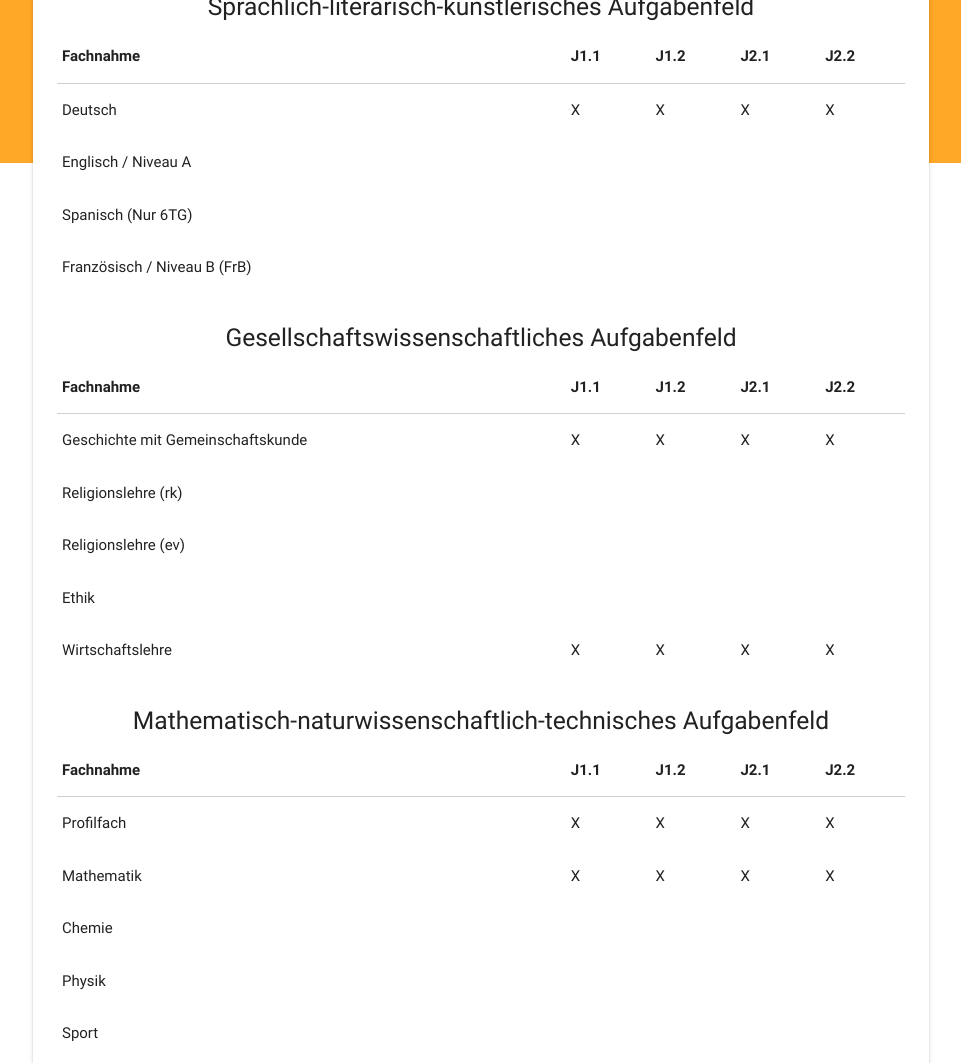
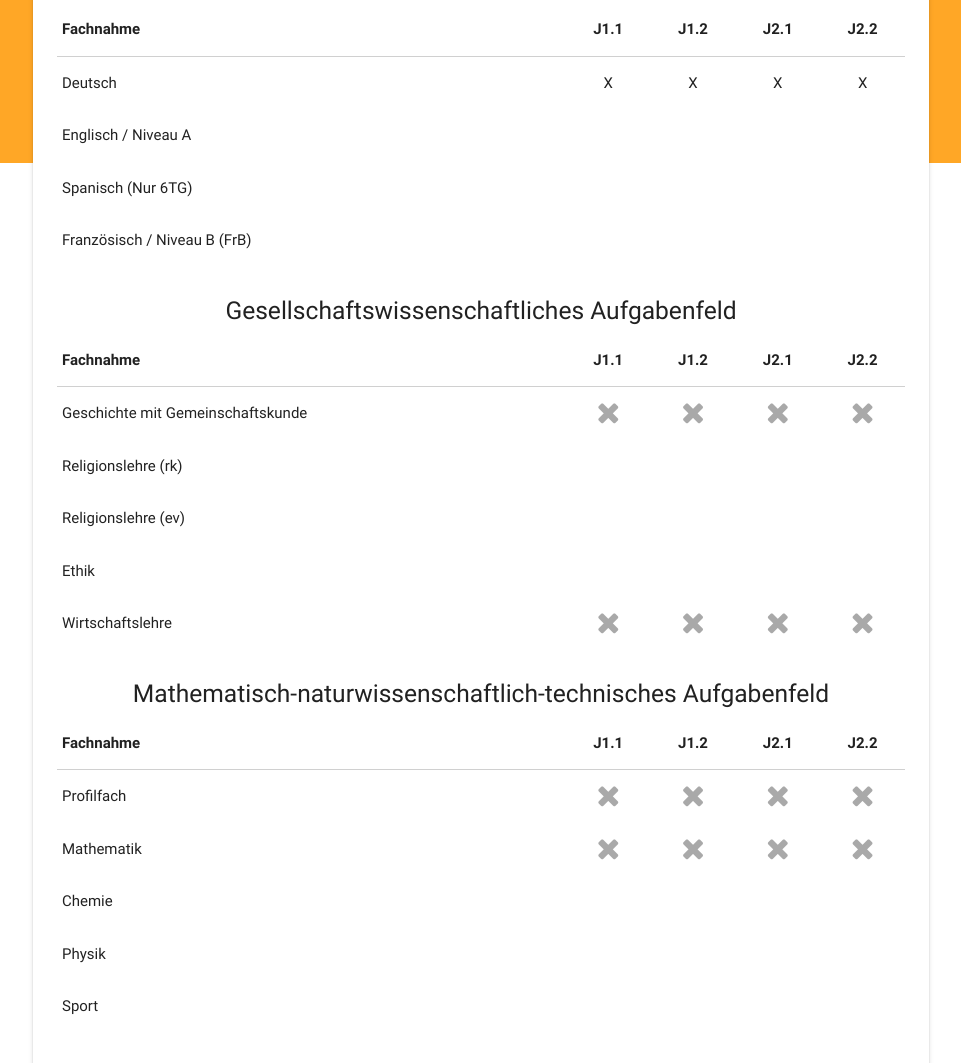
Before and after one commit to BitPhinix/Oberstufen-Modul, a plain HTML site: page course-selection.html in a window 1280 px wide. Shown: the part 437-1500 px from the top of the page, without its empty margins (159-1120 px from the left). Drawn offline with Linux system fonts and the light colour scheme.

Commit message:
Some fixes / styling

```diff
--- a/certificate-input.html
+++ b/certificate-input.html
@@ -2,7 +2,7 @@
 <html lang="en">
 <head>
     <meta http-equiv="Content-Type" content="text/html; charset=UTF-8"/>
-    <meta name="viewport" content="width=device-width, initial-scale=1">
+    <meta name="viewport" content="width=435, user-scalable=yes">
     <title>Oberstufen-Modul</title>
     <link rel="shortcut icon" href="favicon.ico" type="image/x-icon" />
     <link rel="prefetch" href="abitur-selection.html">
@@ -27,7 +27,7 @@
         <div class="card-panel">
             <h1 class="header center orange-text cert-title"\>Zeugnis J1.1</h1>
             <div class="row center">
-                <h5 class="header col s12 light">Trage hier deine Noten ein. Deine Eingaben können später nicht mehr geändert werden!</h5>
+                <h5 class="header col s12 light">Trage hier deine Noten ein.</h5>
             </div>
             <br>
             <h5 class="center">Sprachlich-literarisch-künstlerisches Aufgabenfeld</h5>
--- a/course-selection.html
+++ b/course-selection.html
@@ -2,7 +2,7 @@
 <html lang="en">
 <head>
     <meta http-equiv="Content-Type" content="text/html; charset=UTF-8"/>
-    <meta name="viewport" content="width=device-width, initial-scale=1">
+    <meta name="viewport" content="width=435, user-scalable=yes">
     <title>Oberstufen-Modul</title>
     <link rel="shortcut icon" href="favicon.ico" type="image/x-icon" />
     <link rel="prefetch" href="certificate-input.html">
@@ -24,10 +24,10 @@
     </div>
     <div class="orange bg lighten-1"></div>
     <div id="body" class="container table-container animsition">
-        <div class="card-panel">
+        <div id="course-selection-panel" class="card-panel">
             <h1 class="header center orange-text">Kurswahl TG-Oberstufe</h1>
             <div class="row center">
-                <h5 class="header col s12 light">Trage hier deine Kurswahlen ein. Deine Eingaben können später nicht mehr geändert werden!</h5>
+                <h5 class="header col s12 light">Trage hier deine Kurswahlen ein.</h5>
             </div>
             <br>
             <h5 class="center">Sprachlich-literarisch-künstlerisches Aufgabenfeld</h5>
@@ -85,10 +85,10 @@
                 <tbody class="clickTable" table-name="AF2">
                 <tr class="static" item-name="GGK">
                     <td>Geschichte mit Gemeinschaftskunde</td>
-                    <td>X</td>
-                    <td>X</td>
-                    <td>X</td>
-                    <td>X</td>
+                    <td><i class='fa fa-times fa-2x'></i></td>
+                    <td><i class='fa fa-times fa-2x'></i></td>
+                    <td><i class='fa fa-times fa-2x'></i></td>
+                    <td><i class='fa fa-times fa-2x'></i></td>
                 </tr>
                 <tr table-group="2" item-name="RK">
                     <td>Religionslehre (rk)</td>
@@ -113,10 +113,10 @@
                 </tr>
                 <tr class="static" item-name="W">
                     <td>Wirtschaftslehre</td>
-                    <td>X</td>
-                    <td>X</td>
-                    <td>X</td>
-                    <td>X</td>
+                    <td><i class='fa fa-times fa-2x'></i></td>
+                    <td><i class='fa fa-times fa-2x'></i></td>
+                    <td><i class='fa fa-times fa-2x'></i></td>
+                    <td><i class='fa fa-times fa-2x'></i></td>
                 </tr>
             </table>
             <h5 class="center">Mathematisch-naturwissenschaftlich-technisches Aufgabenfeld</h5>
@@ -133,17 +133,17 @@
                 <tbody class="clickTable" table-name="AF3">
                 <tr class="static" item-name="PF">
                     <td>Profilfach</td>
-                    <td>X</td>
-                    <td>X</td>
-                    <td>X</td>
-                    <td>X</td>
+                    <td><i class='fa fa-times fa-2x'></i></td>
+                    <td><i class='fa fa-times fa-2x'></i></td>
+                    <td><i class='fa fa-times fa-2x'></i></td>
+                    <td><i class='fa fa-times fa-2x'></i></td>
                 </tr>
                 <tr class="static" item-name="M">
                     <td>Mathematik</td>
-                    <td>X</td>
-                    <td>X</td>
-                    <td>X</td>
-                    <td>X</td>
+                    <td><i class='fa fa-times fa-2x'></i></td>
+                    <td><i class='fa fa-times fa-2x'></i></td>
+                    <td><i class='fa fa-times fa-2x'></i></td>
+                    <td><i class='fa fa-times fa-2x'></i></td>
                 </tr>
                 <tr table-group="3" item-name="CH">
                     <td>Chemie</td>
--- a/css/style.css
+++ b/css/style.css
@@ -90,3 +90,17 @@ button {
     margin: 10px 0px 0px 0px;
     color: lightgray;
 }
+#course-selection-panel th:not(:first-child) {
+    text-align: center;
+}
+#course-selection-panel td:not(:first-child) {
+    height: 30px !important;
+    text-align: center;
+    padding: 0;
+    margin: 0;
+}
+#course-selection-panel td i {
+    height: 30px !important;
+    padding: 0;
+    color: darkgray;
+}
--- a/js/course-selection.js
+++ b/js/course-selection.js
@@ -25,7 +25,7 @@ $(".clickTable").find("tr").find("td").hover(function() {
         index = 5 - length;
 
     parent.prop("selected-index", index);
-    parent.children().slice(index, index + length).html("0");
+    parent.children().slice(index, index + length).html("<i class='fa fa-circle-o fa-2x'></i>");
 }, function() {
     var parent = $(this).parent();
 
@@ -46,7 +46,7 @@ $(document).ready(function () {
             var table = $('.clickTable tr[item-name=' + subject + ']');
             table.prop("clicked", true);
             Object.keys(courseSelection[field][subject]).slice(1).forEach(function (grade, i) {
-                $(table.children()[i + 1]).html(courseSelection[field][subject][grade] ? "X" : "");
+                $(table.children()[i + 1]).html(courseSelection[field][subject][grade] ? "<i class='fa fa-times fa-2x'></i>" : "");
             });
         });
     });
@@ -80,7 +80,7 @@ $(".clickTable").find('tr').click(function() {
             if(isNaN(length))
                 length = 4;
 
-            tr.children().slice(index, index + length).html("X");
+            tr.children().slice(index, index + length).html("<i class='fa fa-times fa-2x'></i>");
         }
     }
     else
@@ -152,7 +152,7 @@ function tableToObj(table) {
         obj["description"] = $(this).children().first().html();
 
         $(this).children().slice(1).each(function (index) {
-            obj[getGrade(index)] = $(this).html() === "X";
+            obj[getGrade(index)] = $(this).children().first().hasClass("fa-times");
         });
 
         if(jQuery.inArray(true, Object.values(obj)) !== -1)
```
Also changed, not shown: abitur-approval.html (+4 -4 lines), abitur-input.html (+1 -1 lines), abitur-selection.html (+2 -2 lines), index.html (+1 -1 lines), not-supported.html (+0 -1 lines).
